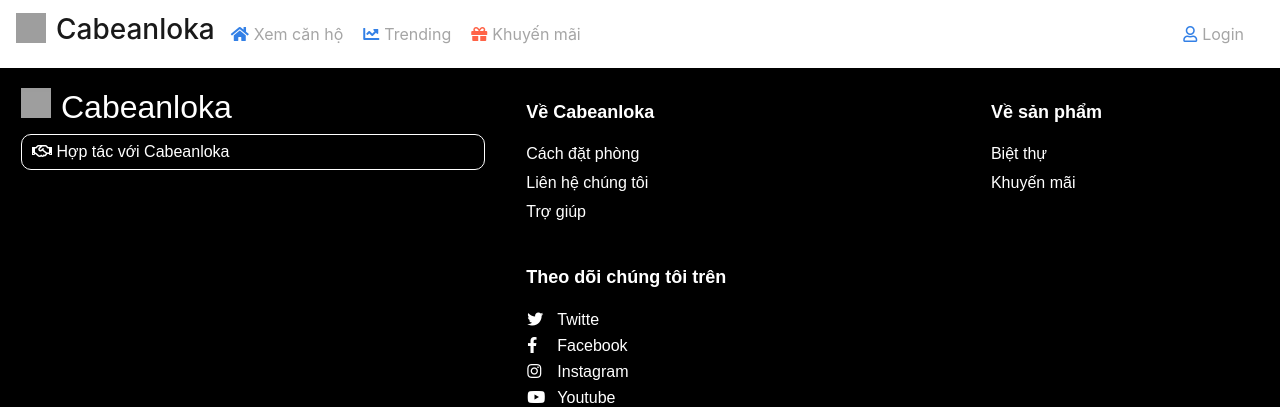
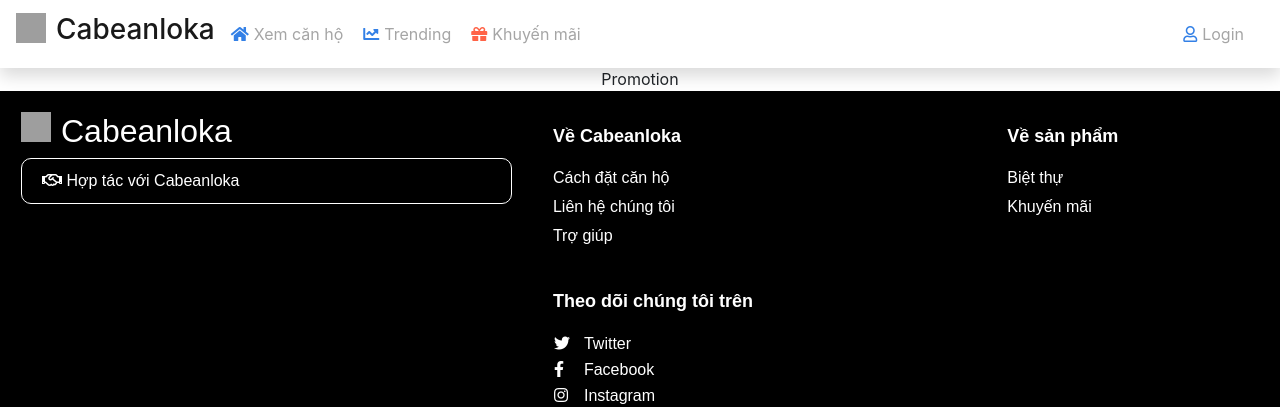
Before and after one commit to Maruhara18774/ThueCanHo, a React (Create React App) app in the folder 60-Realisation/Source-Code/frontend/customer/: page /promotion in a window 1280 px wide. Shown: the top 407 px of the page. Built offline with nearby package versions, Linux system fonts and the light colour scheme; grey boxes are pictures that could not be loaded.

Commit message:
Footer done with links

```diff
--- a/60-Realisation/Source-Code/frontend/customer/src/App.js
+++ b/60-Realisation/Source-Code/frontend/customer/src/App.js
@@ -5,6 +5,7 @@ import Login from './Components/login.js';
 import ListApartment from './Components/show-apartment';
 import HomePage from './Pages/home'
 import FooterCustom from './Components/footer'
+import PromotionPage from './Pages/promotion'
 
 
 function App() {
@@ -22,6 +23,7 @@ function App() {
         <Switch>
           <Route path="/login" component={Login}></Route>
           <Route path="/apaLst" component={ListApartment}></Route>
+          <Route path="/promotion" component={PromotionPage}></Route>
           <Route path="/" exact component={HomePage}></Route>
         </Switch>
       </Router>
--- a/60-Realisation/Source-Code/frontend/customer/src/Components/footer.css
+++ b/60-Realisation/Source-Code/frontend/customer/src/Components/footer.css
@@ -11,7 +11,7 @@
     vertical-align: text-top;
   }
   .footer-bg .main .partner-button{
-      padding: 5px 10px 5px 10px;
+      padding: 10px 20px 10px 20px;
     border-style: solid;
     border-width: 1px;
     border-color: white;
@@ -50,12 +50,18 @@
       margin: 0px;
       padding: 0px;
     list-style-type: none;
+
   }
   .footer-bg .main ul li{
     margin-top: 5px;
+
 }
-.footer-bg .main ul li:hover{
+.footer-bg .main ul li a:hover{
     color: #3380E6;
+}
+.footer-bg .main ul li a{
+  text-decoration: none;
+    color: white;
 }
   .footer-bg .main .block{
       padding: 20px 20px 20px 20px;
@@ -66,16 +72,21 @@
   }
   .footer-bg .main .contact a{
     text-decoration: none;
+
   }
   .footer-bg .main .contact .twitter:hover{
+    cursor: pointer;
       color: #3380E6;
   }
   .footer-bg .main .contact .facebook:hover{
+    cursor: pointer;
     color: #73aefc;
 }
 .footer-bg .main .contact .instagram:hover{
+  cursor: pointer;
     color: #f765fc;
 }
 .footer-bg .main .contact .youtube:hover{
+  cursor: pointer;
     color: #f53232;
 }
--- a/60-Realisation/Source-Code/frontend/customer/src/Components/footer.js
+++ b/60-Realisation/Source-Code/frontend/customer/src/Components/footer.js
@@ -3,6 +3,9 @@ import { Link } from 'react-router-dom';
 import './footer.css'
 
 function FooterCustom() {
+  const redirectLink = (link) =>{
+    window.location.href = link;
+  }
   return (
     <footer className="footer-bg">
       <table className="main">
@@ -24,38 +27,38 @@ function FooterCustom() {
             <p className="title">Về Cabeanloka</p>
             <ul>
               <li>
-                    <a>Cách đặt phòng</a>
+                <a href="https://www.traveloka.com/vi-vn/how-to/bookflight">Cách đặt căn hộ</a>
               </li>
               <li>
-                    <a>Liên hệ chúng tôi</a>
+                <a href="https://www.traveloka.com/vi-vn/contactus">Liên hệ chúng tôi</a>
               </li>
               <li>
-                    <a>Trợ giúp</a>
+                <a href="https://www.traveloka.com/vi-vn/help">Trợ giúp</a>
               </li>
             </ul>
           </td>
-              <td  className="block" rowSpan="2">
+          <td className="block" rowSpan="2">
             <p className="title">Về sản phẩm</p>
             <ul>
               <li>
-                          <a>Biệt thự</a>
+                <a href="/apaLst">Biệt thự</a>
               </li>
               <li>
-                          <a>Khuyến mãi</a>
+                <a href="/promotion">Khuyến mãi</a>
               </li>
             </ul>
           </td>
-              <td  className="block">
+          <td className="block">
             <p className="title">Khác</p>
             <ul>
               <li>
-                          <a>Chính sách quyền riêng tư</a>
+                <a href="https://www.traveloka.com/vi-vn/privacypolicy">Chính sách quyền riêng tư</a>
               </li>
               <li>
-                          <a>Điều khoản & Điều kiện</a>
+                <a href="https://www.traveloka.com/vi-vn/termsandconditions">Điều khoản & Điều kiện</a>
               </li>
               <li>
-                          <a>Quy chế hoạt động</a>
+                <a href="https://www.traveloka.com/vi-vn/Regulation-for-Operation-VN">Quy chế hoạt động</a>
               </li>
             </ul>
           </td>
@@ -64,21 +67,31 @@ function FooterCustom() {
           <td className="block">
             <p className="title">Theo dõi chúng tôi trên</p>
             <table className="contact">
-                      <tr className="twitter">
-                          <td><i class="fab fa-twitter"></i></td>
-                          <td>Twitte</td>
+              <tr className="twitter" onClick={()=>redirectLink("https://twitter.com/TravelokaVN")}>
+                <td>
+                    <i class="fab fa-twitter"></i>
+                </td>
+                <td>
+                  Twitter
+                  </td>
+
               </tr>
-                      <tr className="facebook">
+              <tr className="facebook" onClick={()=>redirectLink("https://www.facebook.com/TravelokaVN")}>
                 <td><i class="fab fa-facebook-f"></i></td>
                 <td>Facebook</td>
+
               </tr>
-                      <tr className="instagram">
+              <tr className="instagram" onClick={()=>redirectLink("https://instagram.com/traveloka")}>
+
                 <td><i class="fab fa-instagram"></i></td>
                 <td>Instagram</td>
+
               </tr>
-                      <tr className="youtube">
+              <tr className="youtube" onClick={()=>redirectLink("https://www.youtube.com/Traveloka")}>
+
                 <td><i class="fab fa-youtube"></i></td>
                 <td>Youtube</td>
+
               </tr>
             </table>
           </td>
@@ -109,7 +122,7 @@ function FooterCustom() {
           </td>
         </tr>
       </table>
-        <hr color="gray"/>
+      <hr color="gray" />
       <div className="sub">
         <p className="address">Công ty TNHH Cabeanloka Việt Nam. Mã số DN: 0313581779. Tòa nhà An Mỹ, 117-119 Lý Đức Thắng, Thị xã Texas</p>
         <p>Copyright © 2021 Cabeanloka</p>
--- a/60-Realisation/Source-Code/frontend/customer/src/Components/nav-bar.js
+++ b/60-Realisation/Source-Code/frontend/customer/src/Components/nav-bar.js
@@ -26,7 +26,7 @@ function Navbar() {
               <Link to="/apaLst" className="gray-text mrl20"><span className="sea-text mrl5"><i class="fas fa-chart-line"></i></span>Trending</Link>
             </li>
             <li class="nav-item">
-              <Link to="/apaLst" className="gray-text mrl20"><span className="fire-text mrl5"><i class="fas fa-gift"></i></span>Khuyến mãi</Link>
+              <Link to="/promotion" className="gray-text mrl20"><span className="fire-text mrl5"><i class="fas fa-gift"></i></span>Khuyến mãi</Link>
             </li>
           </ul>
         <ul class="navbar-nav flex-row ml-md-auto d-none d-md-flex">
--- /dev/null
+++ b/60-Realisation/Source-Code/frontend/customer/src/Pages/promotion.js
@@ -0,0 +1,20 @@
+import {Component,createRef} from 'react';
+import Axios from 'axios';
+
+
+class PromotionPage extends Component{
+    constructor(props){
+        super(props);
+    }
+    render(){
+        return (
+            <div>
+                Promotion
+            </div>
+
+          );
+    }
+
+}
+
+export default PromotionPage;
```
Lines whose indentation alone changed are shown as unchanged.
